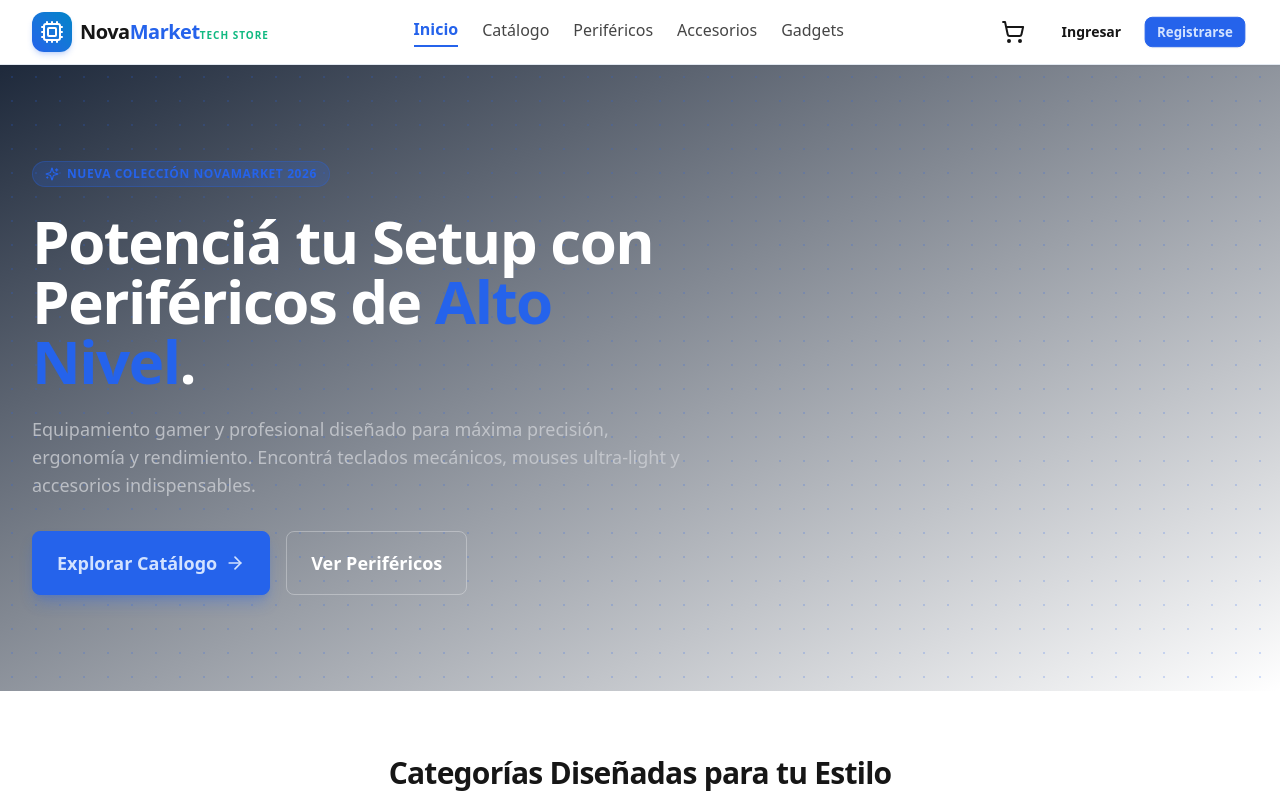
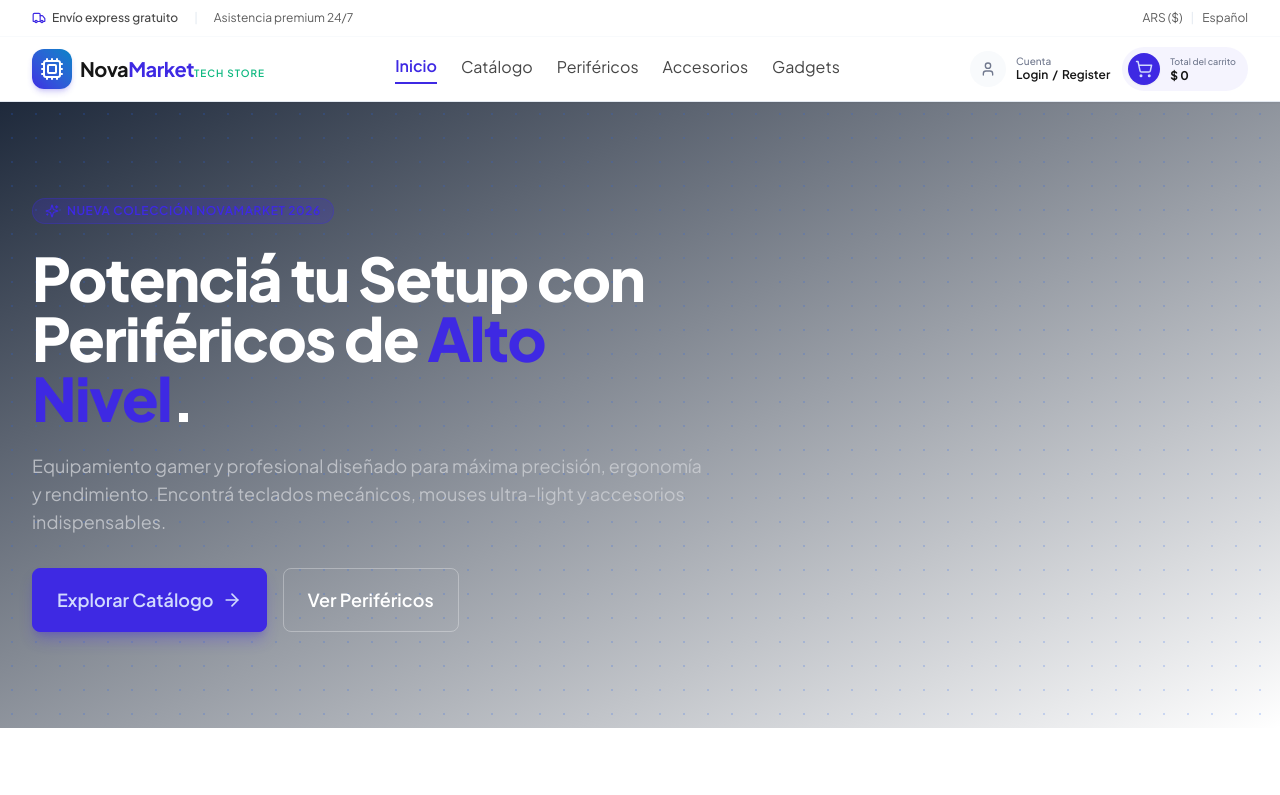
Before and after one commit to vihucaze/novamarket-ecommerce, a React (Vite) app: page / in a window 1280 px wide. Shown: the top 795 px of the page. Built offline with nearby package versions, Linux system fonts and the light colour scheme; no server answers; the HTML template or start-up script is replaced by a standard one.

Commit message:
feat(navbar): refine navigation and category behavior

```diff
--- a/src/components/layout/Navbar.jsx
+++ b/src/components/layout/Navbar.jsx
@@ -1,13 +1,16 @@
 import React, { useState } from 'react';
-import { Link, NavLink, useNavigate } from 'react-router-dom';
-import { ShoppingCart, User, LogOut, ShieldCheck, Menu, X, Cpu } from 'lucide-react';
+import { Link, NavLink, useLocation, useNavigate } from 'react-router-dom';
+import { ShoppingCart, LogOut, ShieldCheck, Menu, X, Cpu, ChevronDown, Truck, User } from 'lucide-react';
 import { useAuth } from '../../context/AuthContext';
 import { useCart } from '../../context/CartContext';
+import { formatCurrency } from '../../utils/formatters';
+import { isCatalogNavigationItemActive } from '../../utils/categoryRouting';
 
 export function Navbar() {
   const { user, isAuthenticated, isAdmin, logout } = useAuth();
-  const { totalItems } = useCart();
+  const { totalItems, totalAmount } = useCart();
   const [mobileMenuOpen, setMobileMenuOpen] = useState(false);
+  const location = useLocation();
   const navigate = useNavigate();
 
   const handleLogout = () => {
@@ -21,7 +24,26 @@ export function Navbar() {
       : 'text-base-content/80 hover:text-primary transition-colors pb-1';
 
   return (
-    <header className="sticky top-0 z-50 bg-base-100/95 backdrop-blur border-b border-base-300 shadow-sm">
+    <>
+      <div className="bg-base-100 border-b border-base-200 text-xs text-base-content/70">
+        <div className="max-w-7xl mx-auto px-4 sm:px-6 lg:px-8 min-h-9 flex items-center justify-between gap-4">
+          <div className="flex items-center gap-3 sm:gap-4">
+            <span className="flex items-center gap-1.5 font-medium text-base-content/80">
+              <Truck className="w-3.5 h-3.5 text-primary" aria-hidden="true" />
+              <span>Envío express gratuito</span>
+            </span>
+            <span className="hidden sm:inline text-base-300" aria-hidden="true">|</span>
+            <span className="hidden sm:inline">Asistencia premium 24/7</span>
+          </div>
+          <div className="flex items-center gap-2 whitespace-nowrap" aria-label="Preferencias regionales">
+            <span>ARS ($)</span>
+            <span className="text-base-300" aria-hidden="true">|</span>
+            <span>Español</span>
+          </div>
+        </div>
+      </div>
+
+      <header className="sticky top-0 z-50 bg-base-100/95 backdrop-blur border-b border-base-300 shadow-sm">
       <div className="max-w-7xl mx-auto px-4 sm:px-6 lg:px-8">
         <div className="flex items-center justify-between h-16">
           <Link to="/" className="flex items-center gap-2 group">
@@ -42,80 +64,107 @@ export function Navbar() {
             <NavLink to="/" className={navLinkClass}>
               Inicio
             </NavLink>
-            <NavLink to="/catalog" className={navLinkClass}>
+            <Link
+              to="/catalog"
+              className={navLinkClass({ isActive: isCatalogNavigationItemActive(location, null) })}
+            >
               Catálogo
-            </NavLink>
-            <NavLink to="/catalog?cat=perifericos" className={navLinkClass}>
+            </Link>
+            <Link
+              to="/catalog?cat=perifericos"
+              className={navLinkClass({ isActive: isCatalogNavigationItemActive(location, 'periféricos') })}
+            >
               Periféricos
-            </NavLink>
-            <NavLink to="/catalog?cat=accesorios" className={navLinkClass}>
+            </Link>
+            <Link
+              to="/catalog?cat=accesorios"
+              className={navLinkClass({ isActive: isCatalogNavigationItemActive(location, 'accesorios') })}
+            >
               Accesorios
-            </NavLink>
-            <NavLink to="/catalog?cat=gadgets" className={navLinkClass}>
+            </Link>
+            <Link
+              to="/catalog?cat=gadgets"
+              className={navLinkClass({ isActive: isCatalogNavigationItemActive(location, 'gadgets') })}
+            >
               Gadgets
-            </NavLink>
+            </Link>
           </nav>
 
           <div className="flex items-center gap-3">
-            <Link
-              to="/cart"
-              className="btn btn-ghost btn-circle relative hover:bg-base-200"
-              aria-label="Ver carrito de compras"
-            >
-              <ShoppingCart className="w-6 h-6 text-base-content" />
-              {totalItems > 0 && (
-                <span className="badge badge-primary badge-sm absolute -top-1 -right-1 font-bold animate-pulse">
-                  {totalItems > 99 ? '99+' : totalItems}
-                </span>
-              )}
-            </Link>
-
             {isAuthenticated ? (
               <div className="dropdown dropdown-end">
                 <div
                   tabIndex={0}
                   role="button"
-                  className="btn btn-ghost btn-sm sm:btn-md gap-2 rounded-full pl-2 pr-3 border border-base-300 hover:border-primary"
+                  className="btn btn-ghost btn-sm sm:btn-md gap-2.5 rounded-full pl-1.5 pr-2 sm:pr-3 hover:bg-base-200"
                 >
-                  <div className="w-7 h-7 rounded-full bg-primary/10 text-primary flex items-center justify-center font-bold text-xs">
+                  <div className="w-9 h-9 rounded-full bg-gradient-to-tr from-primary to-secondary text-primary-content flex items-center justify-center font-bold text-xs shadow-sm">
                     {user?.name ? user.name.charAt(0).toUpperCase() : 'U'}
                   </div>
-                  <span className="hidden lg:inline text-sm font-medium">
-                    Hola, {user?.name?.split(' ')[0]}
+                  <span className="hidden lg:flex flex-col items-start leading-tight">
+                    <span className="text-[10px] font-normal uppercase tracking-wider text-base-content/50">Hola,</span>
+                    <span className="flex items-center gap-1 text-xs font-bold text-base-content">
+                      {user?.name?.split(' ')[0]}
+                      <ChevronDown className="w-3.5 h-3.5 text-base-content/50" aria-hidden="true" />
+                    </span>
                   </span>
                 </div>
                 <ul
                   tabIndex={0}
-                  className="dropdown-content z-[1] menu p-2 shadow-lg bg-base-100 rounded-box w-56 border border-base-200 mt-2"
+                  className="dropdown-content z-[1] menu p-2 shadow-lg bg-base-100 rounded-box w-64 border border-base-200 mt-2"
                 >
-                  <li className="menu-title px-4 py-2 border-b border-base-200">
+                  <li className="menu-title px-3 py-2 border-b border-base-200 mb-1">
                     <span className="font-semibold text-base-content">{user?.name}</span>
                     <span className="text-xs text-base-content/60 lowercase">{user?.email}</span>
                   </li>
                   {isAdmin && (
                     <li>
-                      <Link to="/admin" className="text-secondary font-medium">
+                      <Link to="/admin" className="text-secondary font-medium rounded-lg">
                         <ShieldCheck className="w-4 h-4 text-secondary" /> Panel Administrador
                       </Link>
                     </li>
                   )}
                   <li>
-                    <button onClick={handleLogout} className="text-error font-medium">
+                    <button onClick={handleLogout} className="text-error font-medium rounded-lg">
                       <LogOut className="w-4 h-4 text-error" /> Cerrar sesión
                     </button>
                   </li>
                 </ul>
               </div>
             ) : (
-              <div className="flex items-center gap-2">
-                <Link to="/login" className="btn btn-ghost btn-sm">
-                  Ingresar
-                </Link>
-                <Link to="/register" className="btn btn-primary btn-sm hidden sm:inline-flex">
-                  Registrarse
-                </Link>
+              <div className="flex items-center gap-2.5">
+                <div className="w-9 h-9 rounded-full bg-base-200 text-brand-neutral flex items-center justify-center">
+                  <User className="w-4 h-4" aria-hidden="true" />
+                </div>
+                <div className="hidden sm:flex flex-col items-start leading-tight">
+                  <span className="text-[10px] font-medium text-brand-neutral">Cuenta</span>
+                  <span className="flex items-center gap-1 text-xs font-semibold text-base-content">
+                    <Link to="/login" className="hover:text-primary transition-colors">Login</Link>
+                    <span aria-hidden="true">/</span>
+                    <Link to="/register" className="hover:text-primary transition-colors">Register</Link>
+                  </span>
+                </div>
               </div>
             )}
+
+            <Link
+              to="/cart"
+              className="flex items-center gap-2.5 p-1.5 pr-3 rounded-full bg-primary/5 hover:bg-primary/10 text-primary transition-colors"
+              aria-label="Ver carrito de compras"
+            >
+              <span className="relative w-8 h-8 rounded-full bg-primary text-primary-content flex items-center justify-center shadow-sm">
+                <ShoppingCart className="w-[18px] h-[18px]" aria-hidden="true" />
+                {totalItems > 0 && (
+                  <span className="absolute -top-1 -right-1 w-4 h-4 bg-error text-white text-[9px] font-bold rounded-full flex items-center justify-center">
+                    {totalItems > 99 ? '99+' : totalItems}
+                  </span>
+                )}
+              </span>
+              <span className="hidden sm:block text-left text-xs font-bold leading-none">
+                <span className="text-[9px] text-brand-neutral font-medium block mb-1">Total del carrito</span>
+                <span className="text-base-content">{formatCurrency(totalAmount)}</span>
+              </span>
+            </Link>
 
             <button
               onClick={() => setMobileMenuOpen(!mobileMenuOpen)}
@@ -185,7 +234,8 @@ export function Navbar() {
           </div>
         )}
       </div>
-    </header>
+      </header>
+    </>
   );
 }
 
--- a/src/index.css
+++ b/src/index.css
@@ -5,6 +5,6 @@
 @layer base {
   body {
     @apply antialiased bg-base-100 text-base-content;
-    font-family: system-ui, -apple-system, BlinkMacSystemFont, 'Segoe UI', Roboto, Oxygen, Ubuntu, Cantarell, 'Open Sans', 'Helvetica Neue', sans-serif;
+    font-family: 'Plus Jakarta Sans', system-ui, sans-serif;
   }
 }
--- a/src/pages/CatalogPage.jsx
+++ b/src/pages/CatalogPage.jsx
@@ -3,6 +3,7 @@ import { useSearchParams } from 'react-router-dom';
 import { Search, Filter, PackageOpen, RotateCcw } from 'lucide-react';
 import productService from '../services/productService';
 import ProductCard from '../components/catalog/ProductCard';
+import { resolveCategoryId } from '../utils/categoryRouting';
 
 const CATEGORIES = [
   { id: 'todos', label: 'Todos los Productos' },
@@ -13,7 +14,8 @@ const CATEGORIES = [
 
 export function CatalogPage() {
   const [searchParams, setSearchParams] = useSearchParams();
-  const catParam = searchParams.get('cat') || 'todos';
+  const categoryIds = CATEGORIES.map(({ id }) => id);
+  const catParam = resolveCategoryId(searchParams.get('cat') || 'todos', categoryIds);
 
   const [products, setProducts] = useState([]);
   const [loading, setLoading] = useState(true);
@@ -21,7 +23,7 @@ export function CatalogPage() {
   const [searchQuery, setSearchQuery] = useState('');
 
   useEffect(() => {
-    const current = searchParams.get('cat') || 'todos';
+    const current = resolveCategoryId(searchParams.get('cat') || 'todos', categoryIds);
     setSelectedCategory(current);
   }, [searchParams]);
 
--- /dev/null
+++ b/src/utils/categoryRouting.js
@@ -0,0 +1,23 @@
+function normalizeCategoryId(categoryId) {
+  return String(categoryId ?? '')
+    .normalize('NFD')
+    .replace(/[\u0300-\u036f]/g, '')
+    .toLowerCase();
+}
+
+export function resolveCategoryId(categoryId, categoryIds) {
+  const normalizedCategoryId = normalizeCategoryId(categoryId);
+  return categoryIds.find((id) => normalizeCategoryId(id) === normalizedCategoryId) ?? categoryId;
+}
+
+export function isCatalogNavigationItemActive(location, categoryId) {
+  if (location.pathname !== '/catalog') return false;
+
+  const currentCategoryId = new URLSearchParams(location.search).get('cat');
+  const isAllProductsSelected = !currentCategoryId || normalizeCategoryId(currentCategoryId) === 'todos';
+
+  if (categoryId === null) return isAllProductsSelected;
+  if (isAllProductsSelected) return false;
+
+  return normalizeCategoryId(currentCategoryId) === normalizeCategoryId(categoryId);
+}
--- a/tailwind.config.js
+++ b/tailwind.config.js
@@ -8,10 +8,11 @@ export default {
     extend: {
       colors: {
         brand: {
-          primary: "#2563eb",
+          primary: "#3E29E3",
           secondary: "#0284c7",
           accent: "#10b981",
-          dark: "#0f172a"
+          dark: "#0f172a",
+          neutral: "#71798E"
         }
       }
     },
@@ -23,7 +24,7 @@ export default {
     themes: [
       {
         novamarket: {
-          "primary": "#2563eb",
+          "primary": "#3E29E3",
           "secondary": "#0284c7",
           "accent": "#10b981",
           "neutral": "#1e293b",
```
Also changed, not shown: 1 other file (tests, documents, lock files or other folders).
